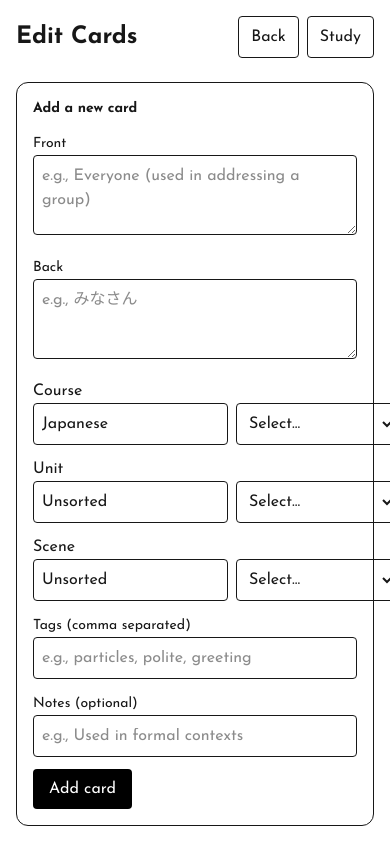
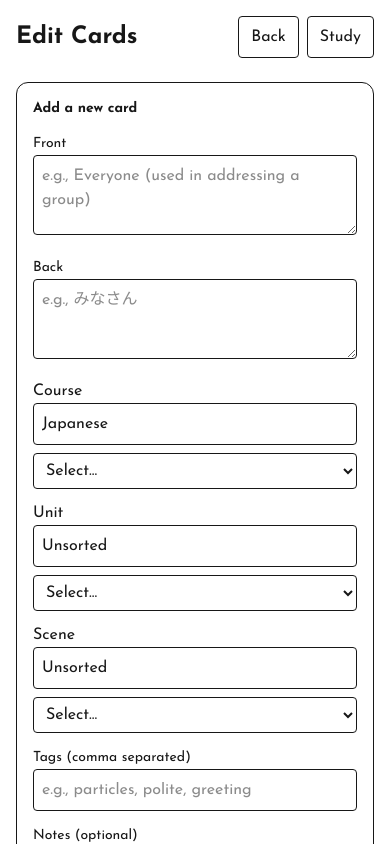
Before and after one commit to blissfulsaint/blisscards, a Next.js app: page /edit in a window 390 px wide. Shown: the top 844 px of the page. Built offline with nearby package versions, Linux system fonts and the light colour scheme.

Commit message:
Fix dropdown styles on edit page to work better on mobile

```diff
--- a/app/edit/page.tsx
+++ b/app/edit/page.tsx
@@ -161,15 +161,15 @@ export default function EditPage() {
         <div className="grid md:grid-cols-2 gap-3">
           <div>
             <label>Course</label>
-            <div className="flex gap-2">
+            <div className="flex flex-col sm:flex-row gap-2">
               <input
-                className="flex-1 border rounded p-2"
+                className="min-w-0 flex-1 border rounded p-2"
                 value={form.course}
                 onChange={e => set("course", e.target.value)}
                 placeholder="Type or pick…"
               />
               <select
-                className="w-40 border rounded p-2"
+                className="sm:w-30 border rounded p-2"
                 value=""
                 onChange={e => {
                   if (e.target.value) set("course", e.target.value)
@@ -184,15 +184,15 @@ export default function EditPage() {
 
           <div>
             <label>Unit</label>
-            <div className="flex gap-2">
+            <div className="flex flex-col sm:flex-row gap-2">
               <input
-                className="flex-1 border rounded p-2"
+                className="min-w-0 flex-1 border rounded p-2"
                 value={form.act}
                 onChange={e => set("act", e.target.value)}
                 placeholder="Type or pick…"
               />
               <select
-                className="w-40 border rounded p-2"
+                className="sm:w-30 border rounded p-2"
                 value=""
                 onChange={e => {
                   if (e.target.value) set("act", e.target.value)
@@ -207,15 +207,15 @@ export default function EditPage() {
 
           <div>
             <label>Scene</label>
-            <div className="flex gap-2">
+            <div className="flex flex-col sm:flex-row gap-2">
               <input
-                className="flex-1 border rounded p-2"
+                className="min-w-0 flex-1 border rounded p-2"
                 value={form.scene}
                 onChange={e => set("scene", e.target.value)}
                 placeholder="Type or pick…"
               />
               <select
-                className="w-40 border rounded p-2"
+                className="sm:w-30 border rounded p-2"
                 value=""
                 onChange={e => {
                   if (e.target.value) set("scene", e.target.value)
--- a/app/page.tsx
+++ b/app/page.tsx
@@ -43,7 +43,7 @@ export default function Home() {
   if (!mounted) {
     return (
       <main className="mx-auto max-w-xl p-4 space-y-4">
-        <h1 className="text-2xl font-bold">Flashcards</h1>
+        <h1 className="text-2xl font-bold">BlissCards</h1>
         <div className="text-sm text-gray-600">Loading…</div>
       </main>
     )
@@ -51,7 +51,7 @@ export default function Home() {
 
   return (
     <main className="mx-auto max-w-xl p-4 space-y-4">
-      <h1 className="text-2xl font-bold">Flashcards</h1>
+      <h1 className="text-2xl font-bold">BlissCards</h1>
 
       <div className="space-y-2">
         <label className="block text-sm font-medium">Course</label>
```
